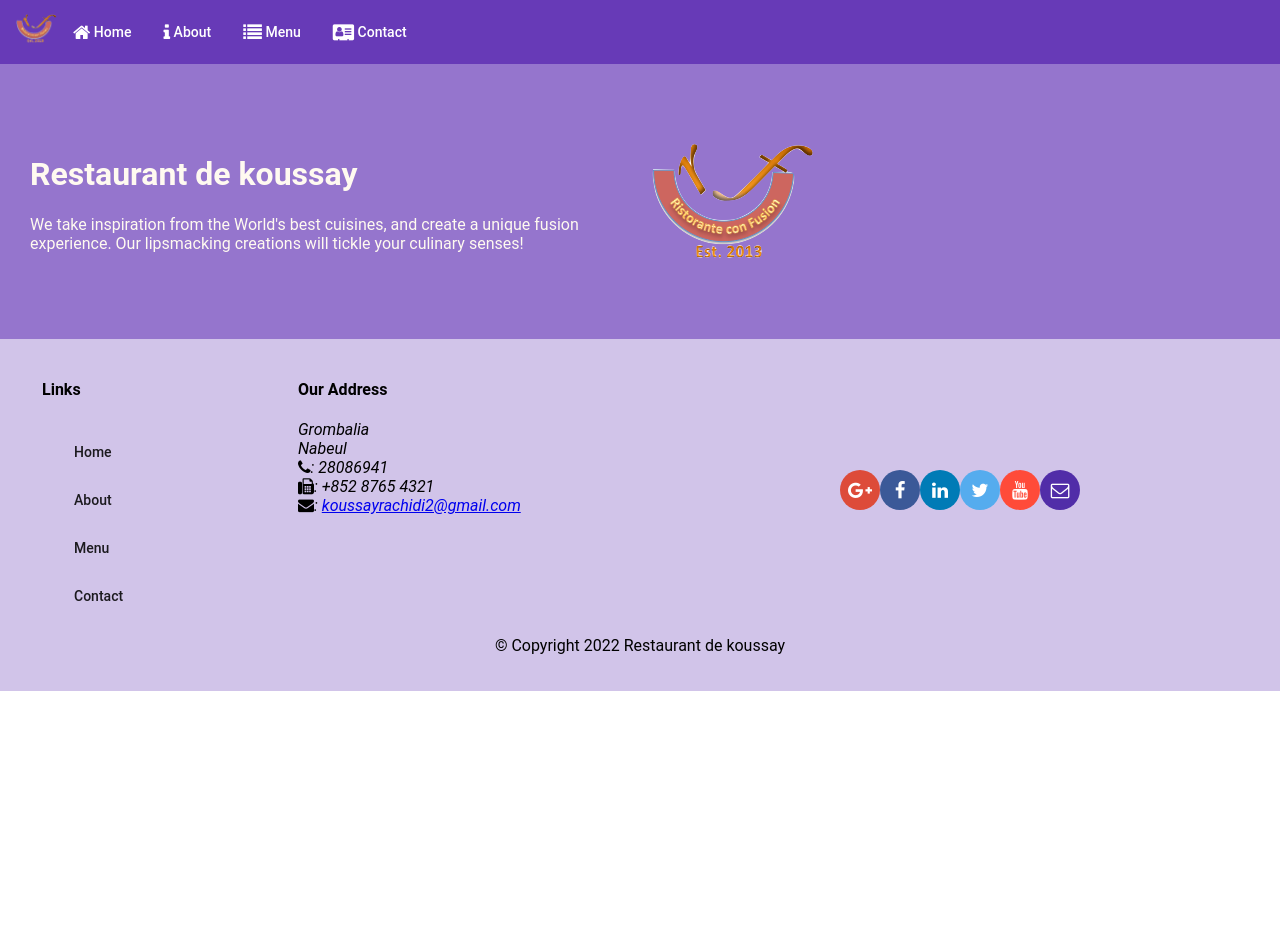
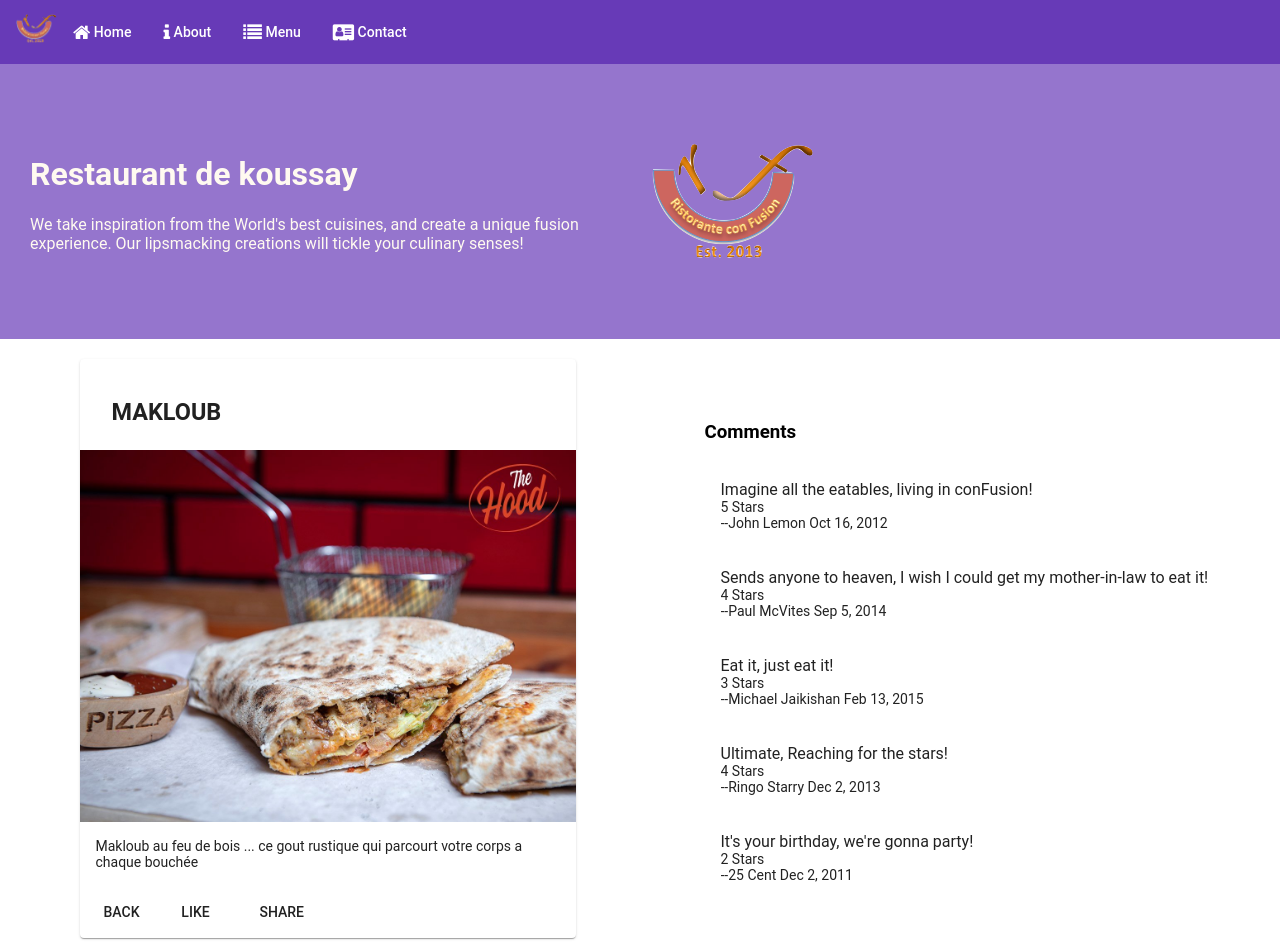
Before and after one commit to koussayrachidi/git-test, an Angular app: page /dishdetail/1 in a window 1280 px wide. Before the commit this address led to /. Shown: the top 952 px of the page. Before the commit the page ends 800 px from the top, so only its background shows below. Built offline with nearby package versions, Linux system fonts and the light colour scheme.

Commit message:
Single Page Applications Part 2

```diff
--- a/src/app/app-routing.module.ts
+++ b/src/app/app-routing.module.ts
@@ -4,11 +4,13 @@ import { HomeComponent } from './home/home.component';
 import { AboutComponent } from './about/about.component';
 import { ContactComponent } from './contact/contact.component';
 import { MenuComponent } from './menu/menu.component';
-
+import { DishdetailComponent} from './dishdetail/dishdetail.component';
 const routes: Routes = [
   { path: 'home',  component: HomeComponent },
   { path: 'menu',     component: MenuComponent },
   { path: 'contactus',     component: ContactComponent },
+  { path: 'dishdetail/:id',     component: DishdetailComponent },
+
   { path: '', redirectTo: '/home', pathMatch: 'full' }
 ];
 
--- a/src/app/contact/contact.component.html
+++ b/src/app/contact/contact.component.html
@@ -32,6 +32,7 @@
         </div>
       <div fxFlex="40">
         <h4>Map of our Location</h4>
+        <iframe src="https://www.google.com/maps/embed?pb=!1m18!1m12!1m3!1d3203.50069119742!2d10.502048215552948!3d36.59024848718892!2m3!1f0!2f0!3f0!3m2!1i1024!2i768!4f13.1!3m3!1m2!1s0x12fd5bffb452b00b%3A0xee6805d67dbd4dbe!2sOne%20way%20food!5e0!3m2!1sfr!2stn!4v1668876561168!5m2!1sfr!2stn" width="600" height="450" style="border:0;" allowfullscreen="" loading="lazy" referrerpolicy="no-referrer-when-downgrade"></iframe>
       </div>
     </div>
   </div>
--- a/src/app/dishdetail/dishdetail.component.html
+++ b/src/app/dishdetail/dishdetail.component.html
@@ -20,6 +20,7 @@
             </p>
           </mat-card-content>
           <mat-card-actions>
+            <button mat-button (click)="goBack()">BACK</button>
             <button mat-button>LIKE</button>
             <button mat-button>SHARE</button>
           </mat-card-actions>
--- a/src/app/dishdetail/dishdetail.component.ts
+++ b/src/app/dishdetail/dishdetail.component.ts
@@ -1,18 +1,27 @@
 import { Component, OnInit, Input } from '@angular/core';
 import { Dish } from '../shared/dish';
+import { DishService } from '../services/dish.service';
 
+import { Params, ActivatedRoute } from '@angular/router';
+import { Location } from '@angular/common';
 @Component({
   selector: 'app-dishdetail',
   templateUrl: './dishdetail.component.html',
   styleUrls: ['./dishdetail.component.scss']
 })
 export class DishdetailComponent implements OnInit {
+  dish!: Dish;
 
-  @Input()
-  dish!: Dish;
-  constructor() { }
+  constructor(private dishservice: DishService,
+    private route: ActivatedRoute,
+    private location: Location) { }
 
   ngOnInit(): void {
+
+    const id = +this.route.snapshot.params['id'];
+    this.dish = this.dishservice.getDish(String(id));
   }
-
+  goBack(): void {
+    this.location.back();
+  }
 }
--- a/src/app/menu/menu.component.html
+++ b/src/app/menu/menu.component.html
@@ -11,7 +11,7 @@
 
   <div fxFlex>
     <mat-grid-list cols="2" rowHeight="200px">
-      <mat-grid-tile *ngFor="let dish of dishes" (click) = "onSelect(dish)">
+      <mat-grid-tile *ngFor="let dish of dishes" [routerLink]="['/dishdetail', dish.id]">
         <img height="200px" src={{dish.image}} alt={{dish.name}}>
         <mat-grid-tile-footer>
           <h1>{{dish.name | uppercase}}</h1>
@@ -20,6 +20,6 @@
     </mat-grid-list>
   </div>
 
-  <app-dishdetail [dish] = "selectedDish"></app-dishdetail>
+
 
 </div>
```
